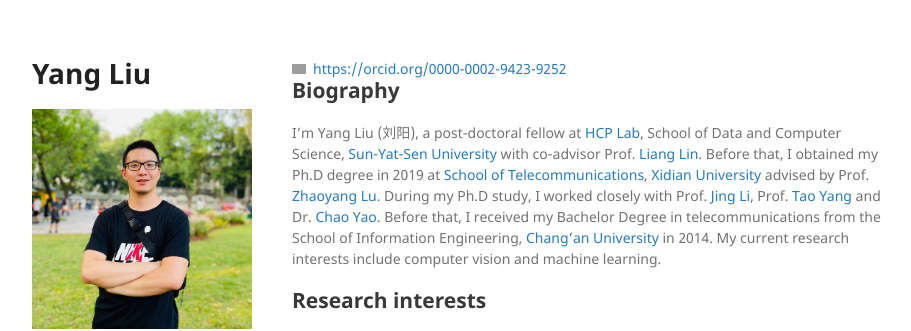
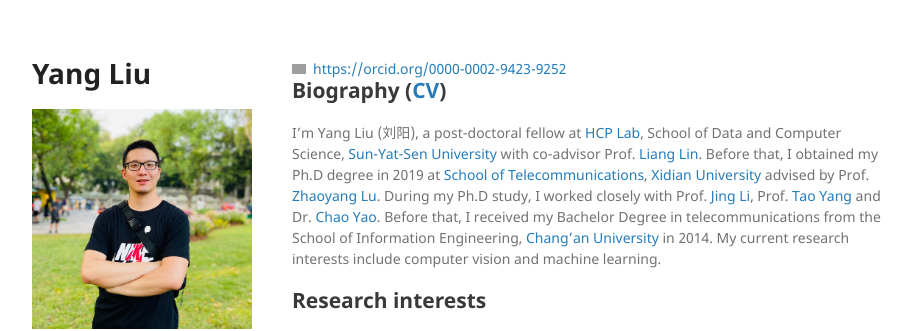
Before and after one commit to YangLiu9208/home, a Jekyll site: the page built from index.md, in a window 1280 px wide and 900 px high. Shown: the top 331 px of the window, without its empty margins (178-1089 px from the left). Built offline with Jekyll 4.4.1, drawn with Linux system fonts in a browser that asks for light colours; a style sheet for code colours, icons or effects is not loaded; grey boxes are pictures that could not be loaded.

```diff
--- a/index.md
+++ b/index.md
@@ -3,7 +3,7 @@ layout: default
 ---
 <div itemscope itemtype="https://schema.org/Person"><a itemprop="sameAs" content="https://orcid.org/0000-0002-9423-9252" href="https://orcid.org/0000-0002-9423-9252" target="orcid.widget" rel="noopener noreferrer" style="vertical-align:top;"><img src="https://orcid.org/sites/default/files/images/orcid_16x16.png" style="width:1em;margin-right:.5em;" alt="ORCID iD icon">https://orcid.org/0000-0002-9423-9252</a></div>
 
-## Biography
+## Biography ([CV](https://drive.google.com/file/d/1Q5dyiX7RWbashRSv-_U7NgtH3hqfy2q9/view?usp=sharing))
 I'm Yang Liu (刘阳), a post-doctoral fellow at [HCP Lab](http://www.sysu-hcp.net/home/), School of Data and Computer Science, [Sun-Yat-Sen University](http://www.sysu.edu.cn/) with co-advisor Prof. [Liang Lin](http://www.linliang.net/). Before that, I obtained my Ph.D degree in 2019 at [School of Telecommunications](http://ste.xidian.edu.cn/), [Xidian University](https://www.xidian.edu.cn/) advised by Prof. [Zhaoyang Lu](http://web.xidian.edu.cn/zhylu/). During my Ph.D study, I worked closely with Prof. [Jing Li](https://web.xidian.edu.cn/jingli/), Prof. [Tao Yang](https://scholar.google.com/citations?hl=en&user=Lvn4nH8AAAAJ) and Dr. [Chao Yao](https://scholar.google.com/citations?user=n6w02qoAAAAJ&hl=en). Before that, I received my Bachelor Degree in telecommunications from the School of Information Engineering, [Chang’an University](http://www.chd.edu.cn/) in 2014. My current research interests include computer vision and machine learning.
 
 ## Research interests
```
